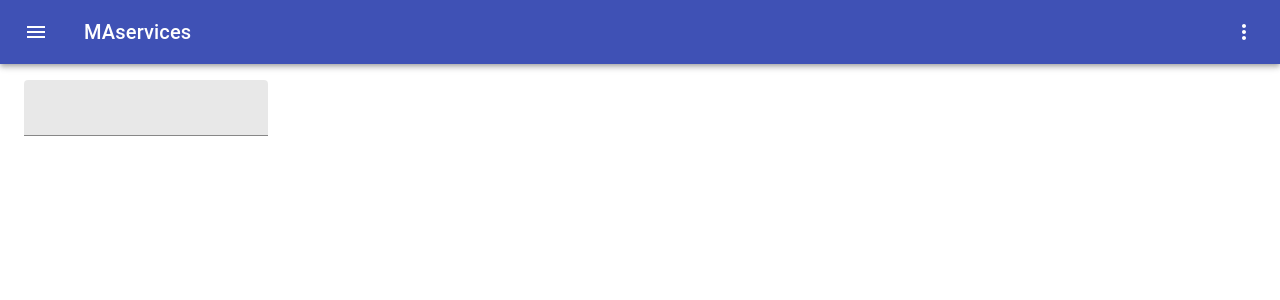
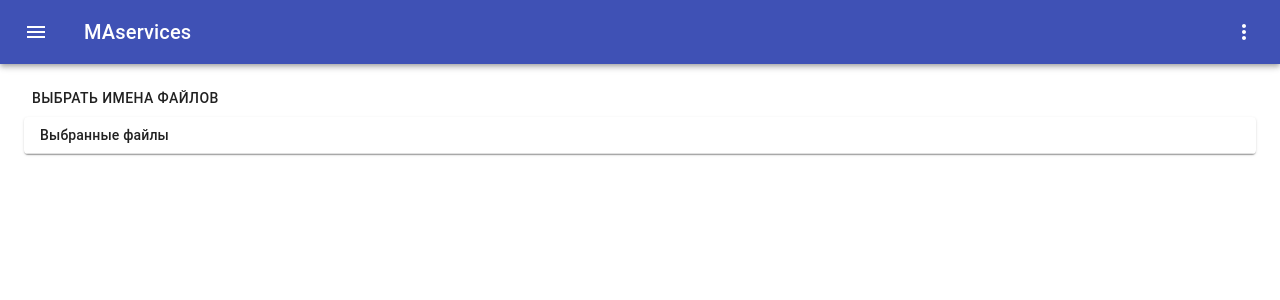
Before and after one commit to ruslalsur/maservices, a React (Create React App) app in the folder client/: page /quotes in a window 1280 px wide. Shown: the top 300 px of the page. Built offline with nearby package versions, Linux system fonts and the light colour scheme.

Commit message:
commit for sync repo

```diff
--- a/client/src/containers/Quotes.js
+++ b/client/src/containers/Quotes.js
@@ -1,20 +1,76 @@
-import React from 'react'
+import React, { useState } from 'react'
 import { makeStyles } from '@material-ui/core/styles'
-import { Grid, Box, FilledInput } from '@material-ui/core'
+import {
+  Grid,
+  Box,
+  Button,
+  Table,
+  TableBody,
+  TableCell,
+  TableContainer,
+  TableHead,
+  TableRow,
+  Paper,
+} from '@material-ui/core'
 
 const useStyles = makeStyles((theme) => ({
   root: {},
+  table: {
+    minWidth: 650,
+  },
 }))
 
 export const Quotes = () => {
   const classes = useStyles()
+  const [fileNames, setFileNames] = useState([])
+
+  const handleFileInputChange = (e) => {
+    setFileNames(Array.from(e.target.files).map((item) => item.name))
+  }
 
   return (
     <div className={classes.root}>
-      <Grid container>
+      <Grid container direction='column'>
         <Grid item>
           <Box>
-            <FilledInput />
+            <Button>
+              <label htmlFor='filenames'>Выбрать имена файлов</label>
+              <input
+                hidden
+                type='file'
+                id='filenames'
+                name='filenames'
+                multiple
+                onChange={handleFileInputChange}
+                accept='.xls, .xlsx'
+              />
+            </Button>
+          </Box>
+        </Grid>
+        <Grid item>
+          <Box>
+            <TableContainer component={Paper}>
+              <Table
+                className={classes.table}
+                size='small'
+                aria-label='a dense table'
+              >
+                <TableHead>
+                  <TableRow>
+                    <TableCell>Выбранные файлы</TableCell>
+                  </TableRow>
+                </TableHead>
+                <TableBody>
+                  {fileNames.map((item, index) => (
+                    <TableRow key={index}>
+                      <TableCell component='th' scope='row'>
+                        {item}
+                      </TableCell>
+                    </TableRow>
+                  ))}
+                </TableBody>
+              </Table>
+            </TableContainer>
           </Box>
         </Grid>
       </Grid>
--- a/package.json
+++ b/package.json
@@ -1,7 +1,7 @@
 {
   "name": "maservices",
   "version": "1.0.0",
-  "description": "servises fof Masha",
+  "description": "servises for Masha",
   "main": "express.js",
   "scripts": {
     "start": "NODE_ENV=production node -r dotenv/config express.js",
```
